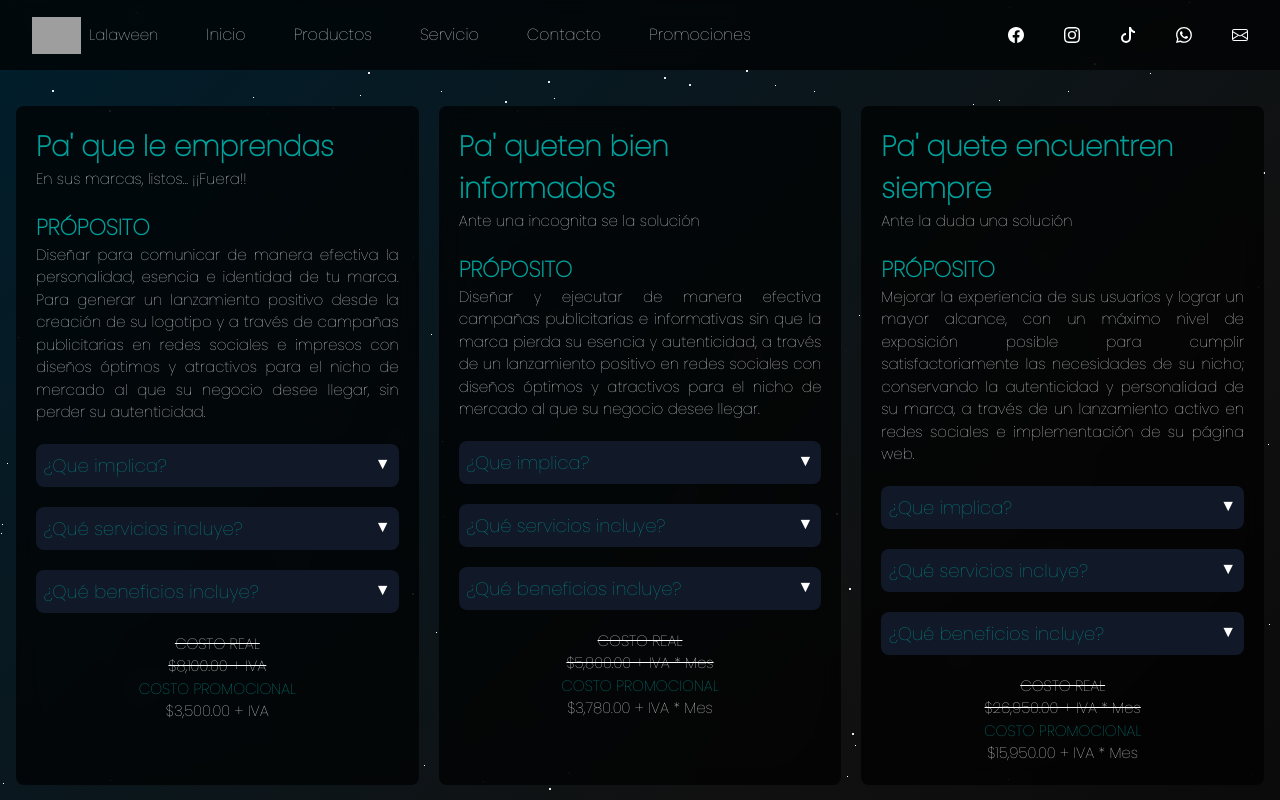
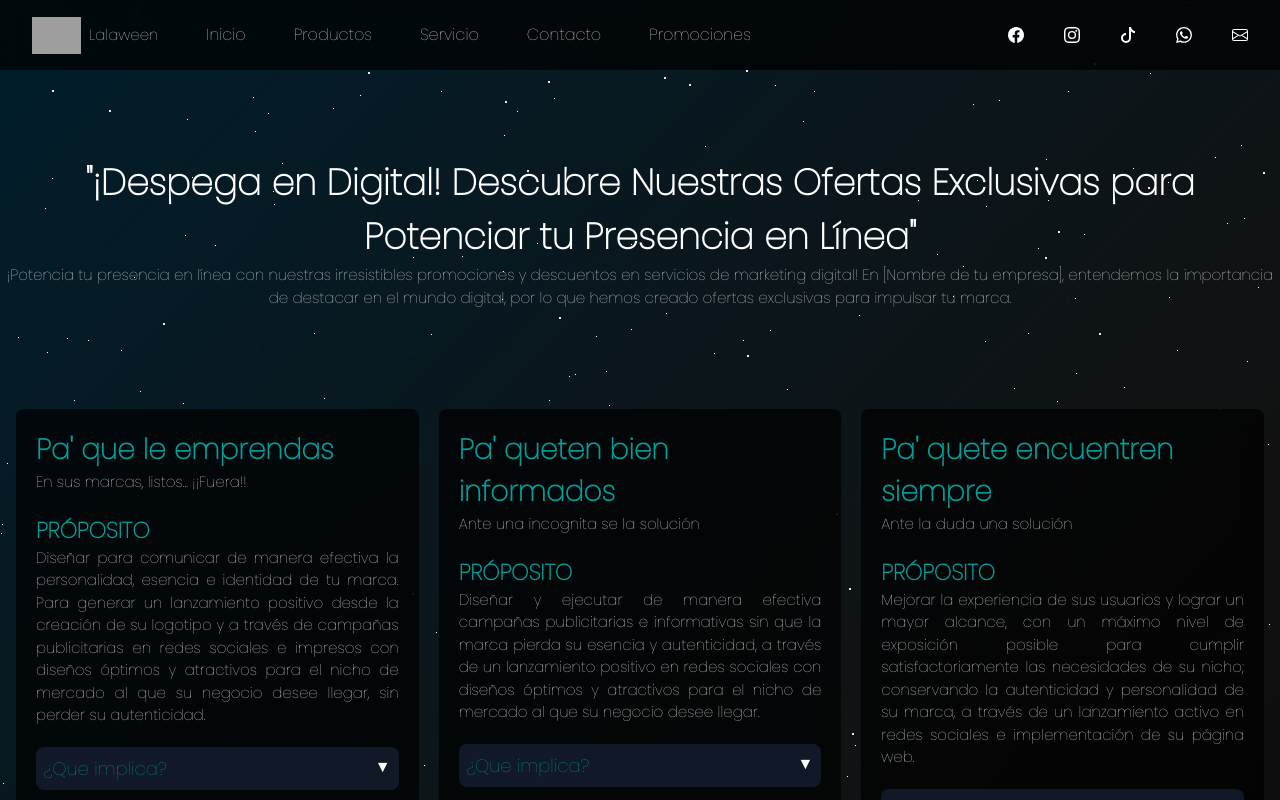
Before and after one commit to AngelLuna17-code/Lalaween, a React (Create React App) app: page /Promo in a window 1280 px wide. Shown: the top 800 px of the page. Built offline with nearby package versions, Linux system fonts and the light colour scheme; grey boxes are pictures that could not be loaded.

Commit message:
modificado promo

```diff
--- a/src/pages/Promo.js
+++ b/src/pages/Promo.js
@@ -9,9 +9,23 @@ const Promo = () => {
         <div id="stars2"></div>
         <div id="stars3"></div>
         {/* Stars */}
+        {/* Presentacion */}
+        <div className='text-center container mx-auto mt-[150px]'>
+            <div>
+                <h1 className='text-white font-black'>
+                    "¡Despega en Digital! Descubre Nuestras Ofertas Exclusivas para Potenciar tu Presencia en Línea"
+                </h1>
+            </div>
+            <div>
+                <p className='text-white'>
+                    ¡Potencia tu presencia en línea con nuestras irresistibles promociones y descuentos en servicios de marketing digital! En [Nombre de tu empresa], entendemos la importancia de destacar en el mundo digital, por lo que hemos creado ofertas exclusivas para impulsar tu marca.
+                </p>
+            </div>
+        </div>
+        {/* Presentacion */}
         {/* Promociones */}
         <div className='container mx-auto px-4 pb-8'>
-            <div className='mt-[100px]'>
+            <div className='mt-[100px] mb-[120px]'>
                 <Promociones />
             </div>
         </div>
```
